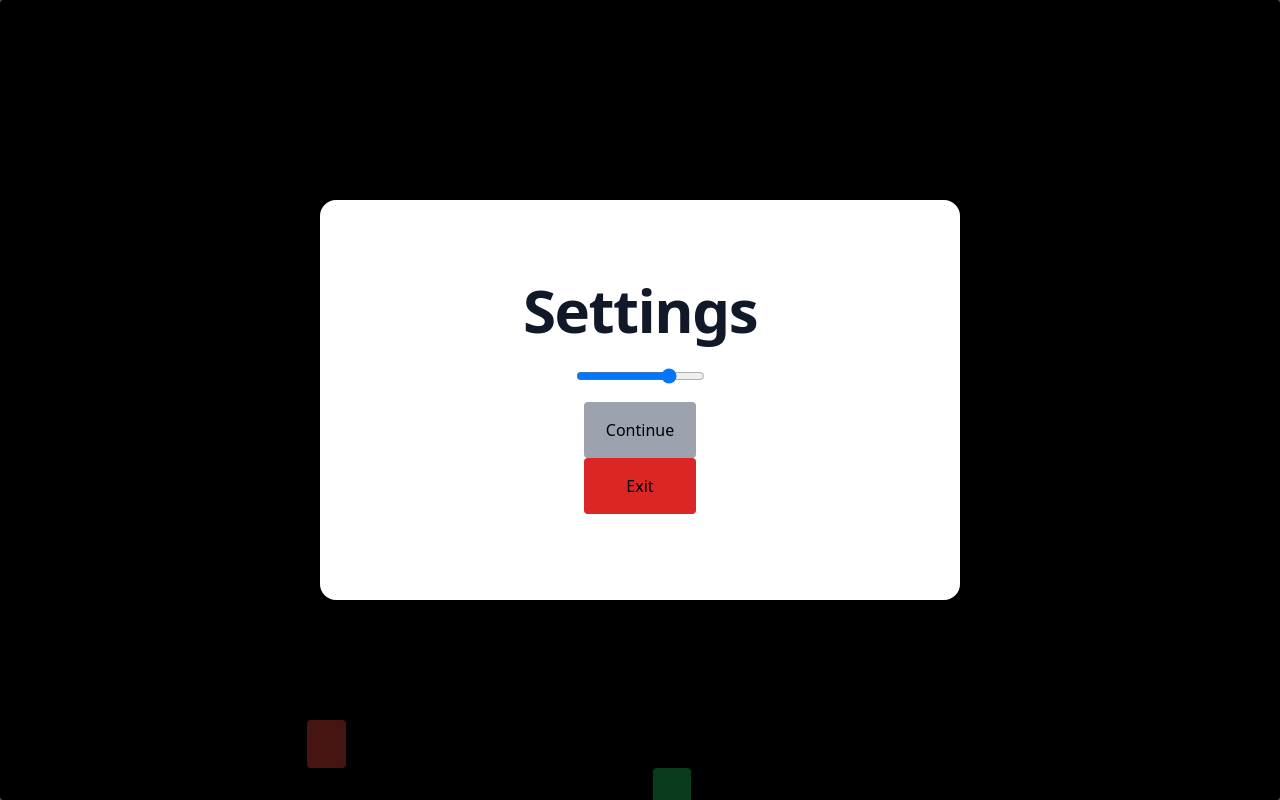
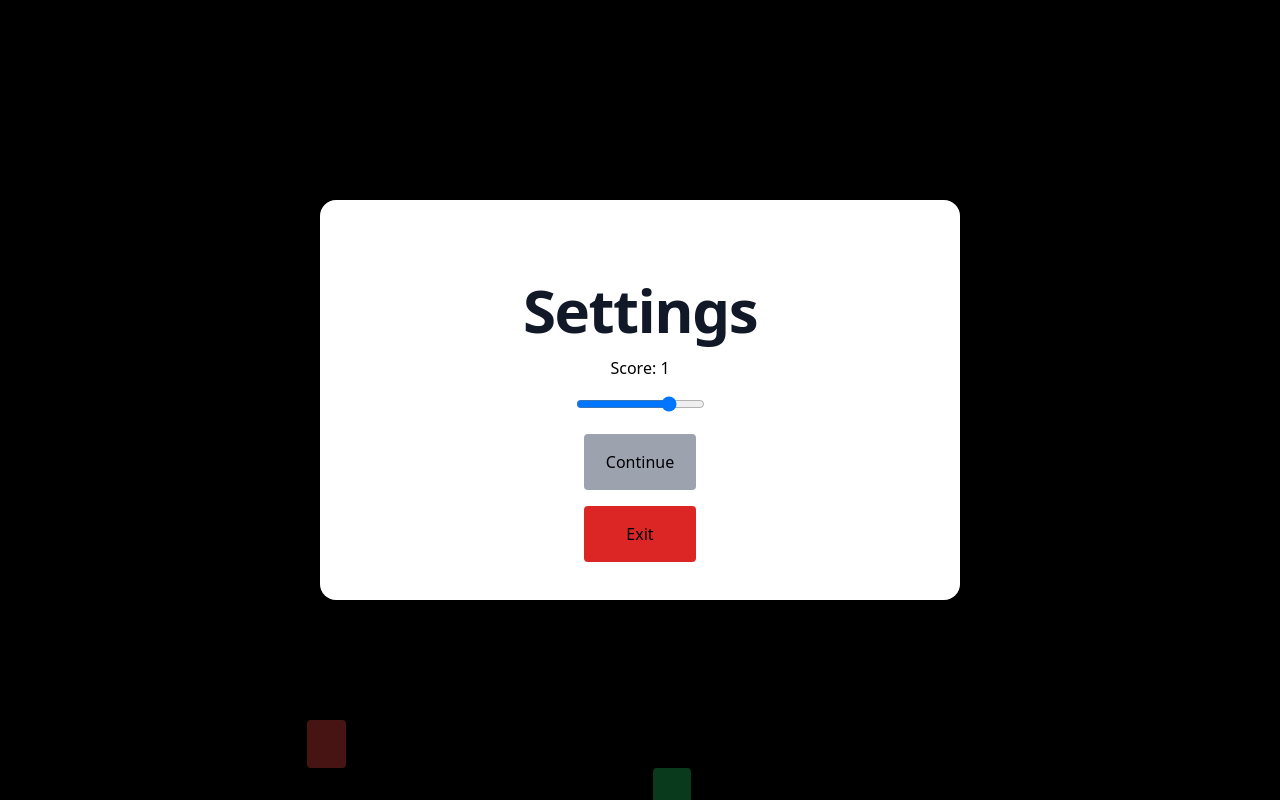
Before and after one commit to ChrisPoul/games-app, a Next.js app: page /snake in a window 1280 px wide. Both pictures are taken after a click on the button 1260 px from the left and 20 px from the top of the page. Built offline with nearby package versions, Linux system fonts and the light colour scheme.

Commit message:
Refactored menus

```diff
--- a/app/components/GameMenu.tsx
+++ b/app/components/GameMenu.tsx
@@ -1,36 +1,29 @@
 import { Fragment, ReactNode } from "react";
-import { BsFillPauseFill } from "react-icons/bs"
 import Overlay from "./Overlay";
 import Link from "next/link";
 
 interface GameMenuProps {
   isOpen: boolean
-  toggleMenu: () => void
   children: ReactNode
 }
 
-export default function GameMenuComponent({ isOpen, toggleMenu, children }: GameMenuProps) {
+export default function GameMenuComponent({ isOpen, children }: GameMenuProps) {
 
   return (
     <Fragment>
       <Overlay isOpen={isOpen}>
-        <div className="lg:h-[50%] xs:h-[70%] lg:w-[50%] xs:w-[80%] bg-white rounded-2xl m-auto pt-20 space-y-3 relative text-center">
+        <div className="lg:h-[50%] xs:h-[70%] lg:w-[50%] xs:w-[80%] bg-white rounded-2xl m-auto pt-20 space-y-4 relative text-center">
           {children}
-          <Link href="/">
-            <button className="bg-red-600 p-4 rounded block m-auto w-28">
-              Exit
-            </button>
-          </Link>
+          <div>
+            <Link href="/">
+              <button className="bg-red-600 p-4 rounded block m-auto w-28">
+                Exit
+              </button>
+            </Link>
+          </div>
         </div>
       </Overlay>
-      {
-        !isOpen &&
-        <button className="absolute top-0 right-0 bg-gray-400 p-2 rounded mt-1 mr-1"
-          onClick={toggleMenu}
-        >
-          <BsFillPauseFill />
-        </button>
-      }
+
     </Fragment>
   )
 }
--- a/app/snake/components/GameMap.tsx
+++ b/app/snake/components/GameMap.tsx
@@ -4,7 +4,7 @@ import GameObjectComponent from "./GameObject";
 export default function GameMapComponent(snake: GameObject[], food: GameObject[]) {
   return (
     <div
-      className="bg-black m-auto relative rounded w-screen h-screen"
+      className="bg-black m-auto relative w-screen h-screen"
     >
       <div>
         {food.map((foodItem, index) => (
--- a/app/snake/components/GameOverScreen.tsx
+++ b/app/snake/components/GameOverScreen.tsx
@@ -1,31 +1,17 @@
-import Overlay from "../../components/Overlay"
+import GameMenuComponent from "@/app/components/GameMenu"
 
 export default function GameOverScreenComponent(gameIsOver: boolean, gameScore: number) {
   function tryAgain() { location.reload() }
 
   return (
-    <div>
-      <Overlay isOpen={gameIsOver}>
-        <div className="lg:h-[50%] xs:h-[70%] lg:w-[50%] xs:w-[80%] bg-white rounded-2xl m-auto lg:pt-16 xs:pt-16 relative text-center">
+    <GameMenuComponent isOpen={gameIsOver}>
       <h1 className="mb-4 text-4xl font-extrabold leading-none tracking-tight text-gray-900 md:text-5xl lg:text-6xl dark:text-white">
         Game Over
       </h1>
-          <h2>{gameScore}</h2>
-          <div className="flex-col space-y-4 p-6">
+      <h2>Score: {gameScore}</h2>
       <button className="bg-blue-400 p-4 rounded block m-auto w-28" onClick={tryAgain}>
         Try Again?
       </button>
-          </div>
-          <button className="bg-red-600 p-4 rounded block m-auto w-28">
-            Exit
-          </button>
-        </div>
-      </Overlay>
-    </div>
-  )
-  return (
-    <div>
-
-    </div>
+    </GameMenuComponent>
   )
 }
--- a/app/snake/components/SettingsMenu.tsx
+++ b/app/snake/components/SettingsMenu.tsx
@@ -1,17 +1,22 @@
 import { useEffect, useState } from "react";
+import { BsFillPauseFill } from "react-icons/bs"
 import { config } from "../config";
 import GameMenuComponent from "@/app/components/GameMenu";
 
-export default function SettingsMenuComponent(toggleGameIsRunning: () => void) {
+export default function SettingsMenuComponent(toggleGameIsRunning: () => void, gameScore: number) {
   const [isOpen, setIsOpen] = useState(false)
 
   useEffect(() => {
     function handleKeyDown(event: KeyboardEvent) {
-      if (event.key == "Escape") { setIsOpen(false) }
-      else if (event.key == "s") { setIsOpen(true) }
+      if (event.key == "Escape") { toggleMenu() }
     }
     document.addEventListener("keydown", handleKeyDown)
-  }, [])
+
+    return function cleanup() {
+      document.removeEventListener('keydown', handleKeyDown);
+    }
+  }, [isOpen])
+
   function updateMilisecondsPerFrame(event: any) {
     config.milisecondsPerFrame = +event.target.value
   }
@@ -21,10 +26,12 @@ export default function SettingsMenuComponent(toggleGameIsRunning: () => void) {
   }
 
   return (
-    <GameMenuComponent isOpen={isOpen} toggleMenu={toggleMenu}>
+    <div>
+      <GameMenuComponent isOpen={isOpen}>
         <h1 className="mb-4 text-4xl font-extrabold leading-none tracking-tight text-gray-900 md:text-5xl lg:text-6xl dark:text-white">
           Settings
         </h1>
+        <h2>Score: {gameScore}</h2>
         <input
           type="range"
           min={1}
@@ -41,5 +48,14 @@ export default function SettingsMenuComponent(toggleGameIsRunning: () => void) {
           Continue
         </button>
       </GameMenuComponent>
+      {
+        !isOpen &&
+        <button className="absolute top-0 right-0 bg-gray-400 p-2 rounded mt-1 mr-1"
+          onClick={toggleMenu}
+        >
+          <BsFillPauseFill />
+        </button>
+      }
+    </div>
   )
 }
--- a/app/snake/page.tsx
+++ b/app/snake/page.tsx
@@ -101,7 +101,7 @@ export default function Page() {
       onTouchEnd={onTouchEnd}
     >
       {GameMapComponent(snake, food)}
-      {SettingsMenuComponent(toggleGameIsRunning)}
+      {SettingsMenuComponent(toggleGameIsRunning, snake.length)}
       {GameOverScreenComponent(gameIsOver, snake.length)}
     </div>
   )
```
Lines whose indentation alone changed are shown as unchanged.
